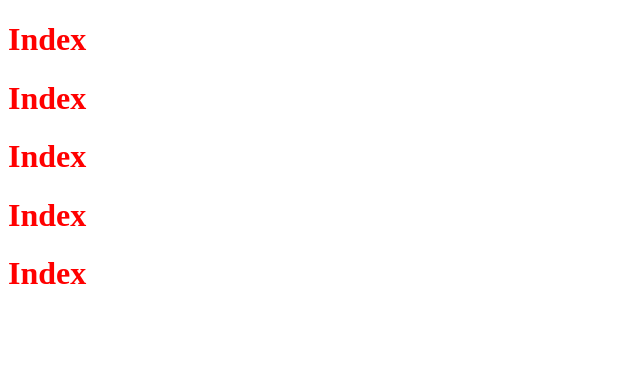
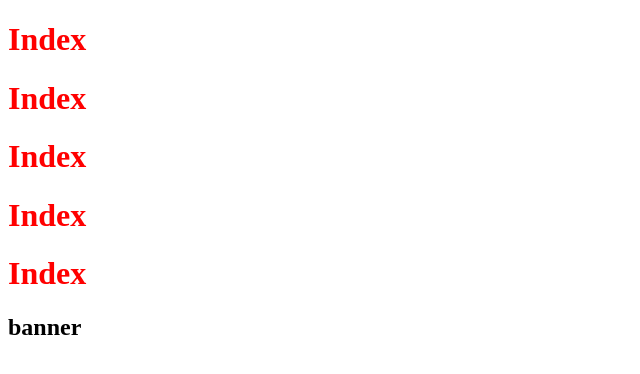
Before and after one commit to Veblen007/sjz_1303, a plain HTML site: page index.html in a window 1280 px wide. Shown: the whole page, without its empty margins (0-640 px from the left). Drawn offline with Linux system fonts and the light colour scheme.

Commit message:
首页banner完成大半

```diff
--- a/index.html
+++ b/index.html
@@ -11,5 +11,7 @@
 	<h1>Index</h1>
 	<h1>Index</h1>
 	<h1>Index</h1>
+
+	<h2>banner</h2>
 </body>
 </html>
```
